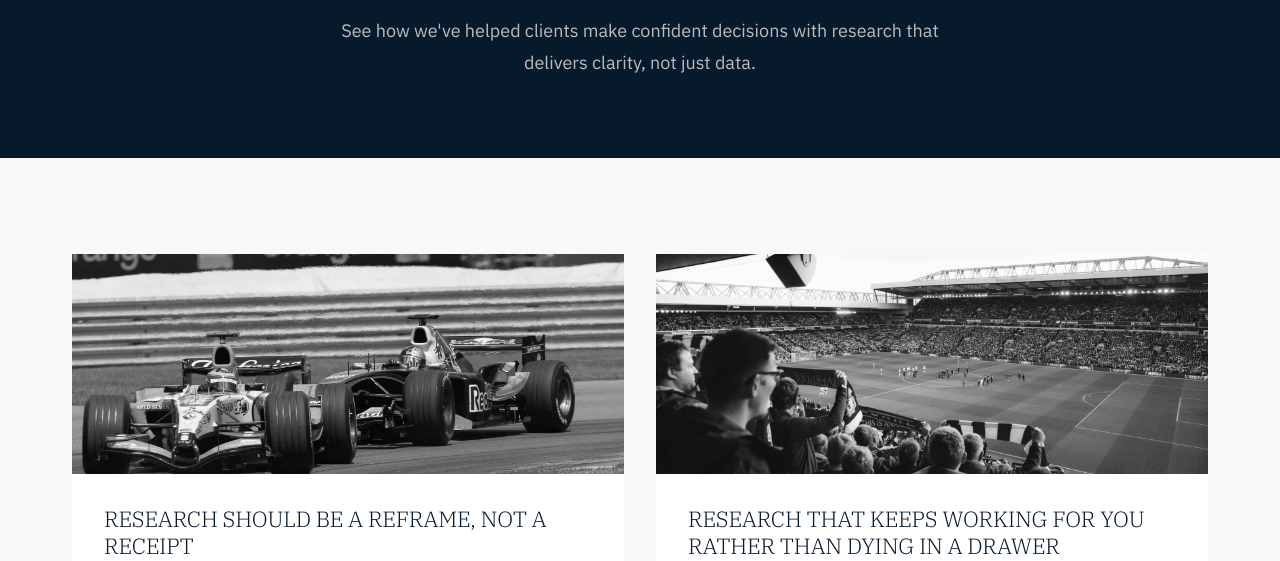
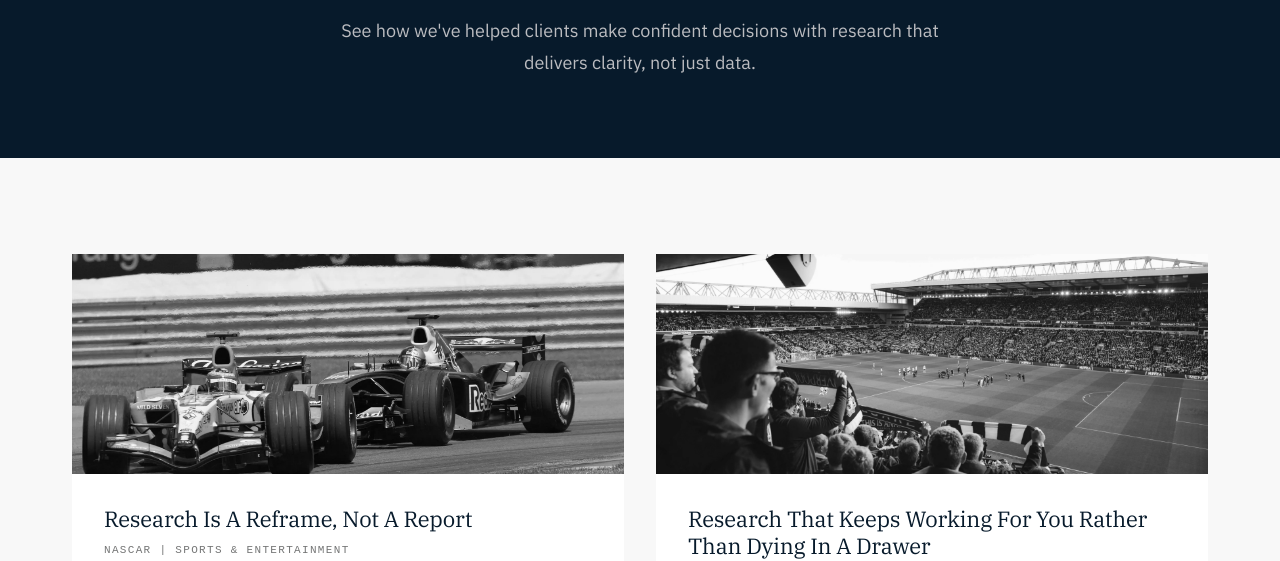
Before and after one commit to fathomresearch/fathom-v2, an Eleventy site: page src/case-studies.njk in a window 1280 px wide. Shown: the part 239-800 px from the top of the page. Built offline with nearby package versions, Linux system fonts and the light colour scheme; Eleventy itself is replaced by a stand-in of ours; files that its build step writes are made by us from their sources.

Commit message:
update font on case studies

```diff
--- a/public/css/main.css
+++ b/public/css/main.css
@@ -773,12 +773,12 @@
   padding: 2rem;
 }
 
-/* Case card headline: IBM Plex Serif, ALL CAPS */
+/* Case card headline: IBM Plex Serif, capitalize each words */
 .case-card-content h3 {
   font-family: var(--font-headline);
-  font-weight: 300;
+  font-weight: 400;
   font-size: 22px;
-  text-transform: uppercase;
+  text-transform: capitalize;
   letter-spacing: -0.01em;
   color: var(--fathom-navy);
   margin-bottom: 0.5rem;
--- a/src/case-studies/nascar.md
+++ b/src/case-studies/nascar.md
@@ -1,6 +1,6 @@
 ---
 layout: case.njk
-title: "Research should be a reframe, not a receipt"
+title: "Research is a reframe, not a report"
 client: NASCAR
 industry: Sports & Entertainment
 image: /images/case-nascar.webp
--- a/src/css/main.css
+++ b/src/css/main.css
@@ -773,12 +773,12 @@
   padding: 2rem;
 }
 
-/* Case card headline: IBM Plex Serif, ALL CAPS */
+/* Case card headline: IBM Plex Serif, capitalize each words */
 .case-card-content h3 {
   font-family: var(--font-headline);
-  font-weight: 300;
+  font-weight: 400;
   font-size: 22px;
-  text-transform: uppercase;
+  text-transform: capitalize;
   letter-spacing: -0.01em;
   color: var(--fathom-navy);
   margin-bottom: 0.5rem;
```
Also changed, not shown: public/case-studies/index.html (+2 -2 lines), public/case-studies/nascar/index.html (+3 -3 lines).
